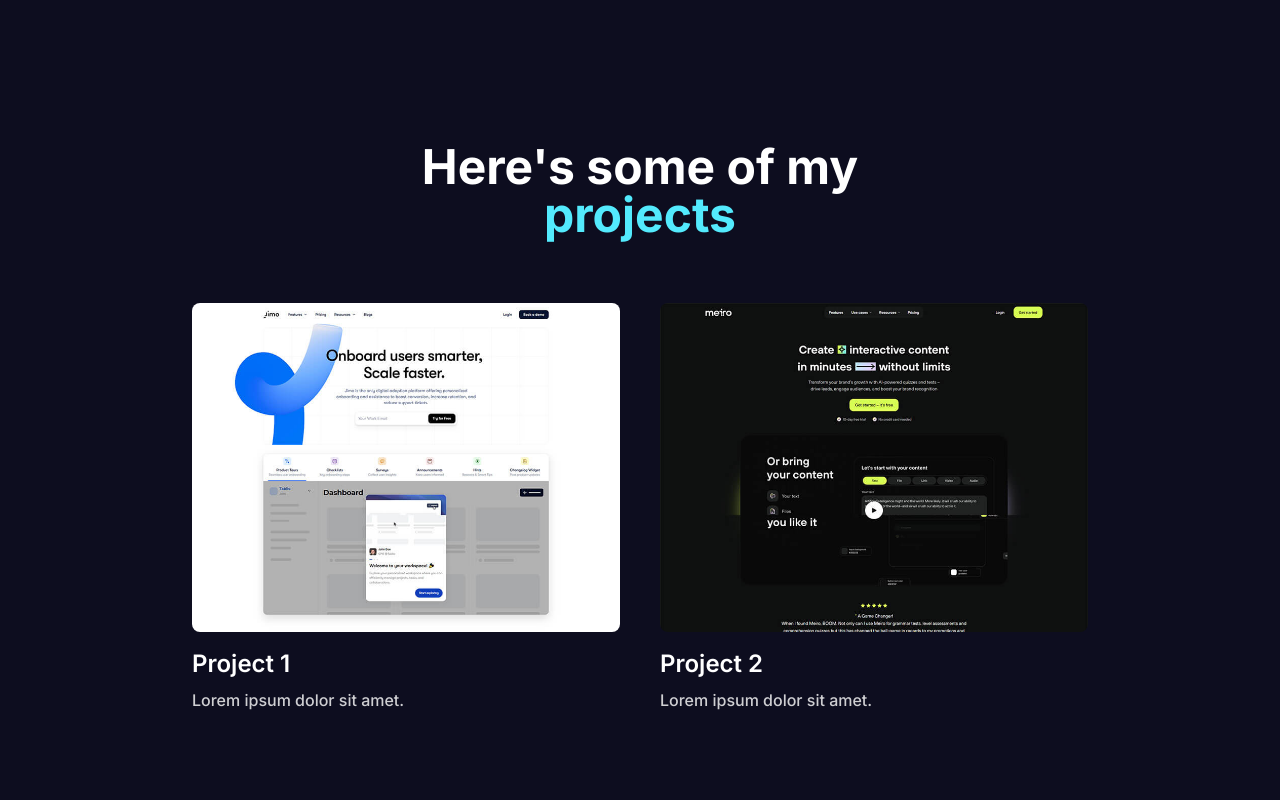
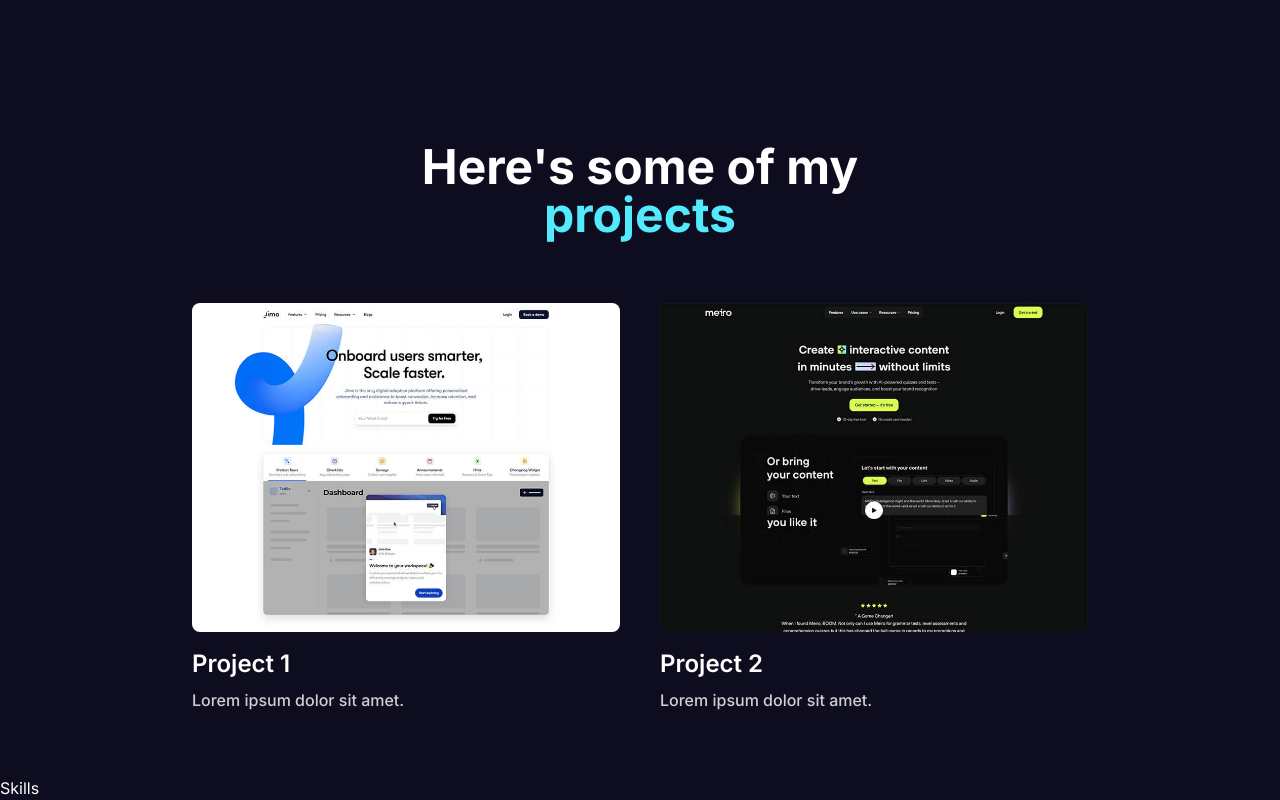
Before and after one commit to Camden-Kirkpatrick/portfolio_website, a Next.js app: page / in a window 1280 px wide. Shown: the part 1257-2057 px from the top of the page. Before the commit the page ends 2033 px from the top, so only its background shows below. Built offline with nearby package versions, Linux system fonts and the light colour scheme.

Commit message:
created Skills.tsx

```diff
--- a/components/Home/Home.tsx
+++ b/components/Home/Home.tsx
@@ -2,6 +2,7 @@
 import Hero from './Hero/Hero';
 import Resume from './Resume/Resume';
 import Projects from './Projects/Projects';
+import Skills from './Skills/Skills';
 
 const Home = () => {
   return (
@@ -9,6 +10,7 @@
       <Hero />
       <Resume />
       <Projects />
+      <Skills />
     </div>
   )
 }
--- /dev/null
+++ b/components/Home/Skills/Skills.tsx
@@ -0,0 +1,9 @@
+import React from 'react'
+
+const Skills = () => {
+  return (
+    <div>Skills</div>
+  )
+}
+
+export default Skills
```
